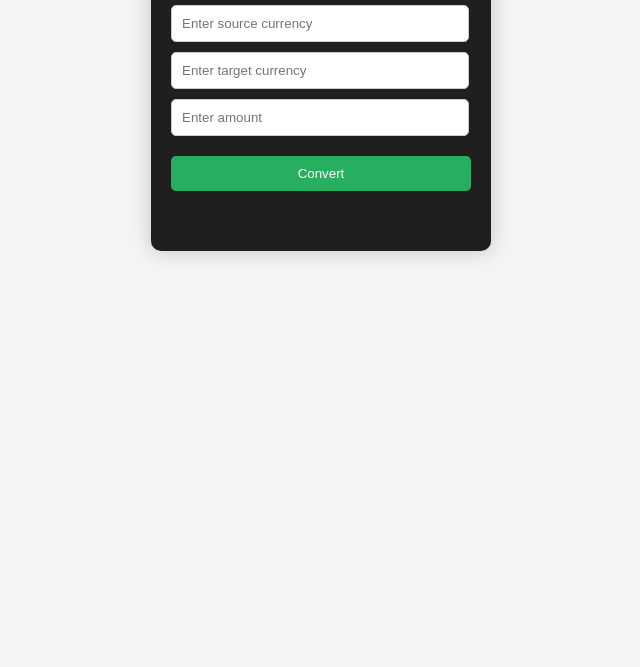
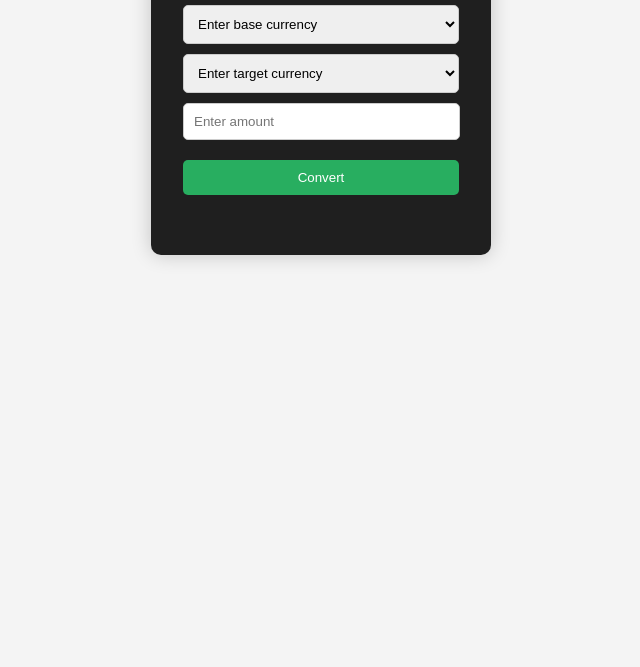
Before and after one commit to Orisakwe-Nwokocha/CurrencyConverter, a plain HTML site: page C19CurrencyConverterApp/index.html in a window 1280 px wide. Shown: the part 133-800 px from the top of the page, without its empty margins (319-959 px from the left). Drawn offline with Linux system fonts and the light colour scheme.

Commit message:
completed currency exchange app

```diff
--- a/C19CurrencyConverterApp/app.js
+++ b/C19CurrencyConverterApp/app.js
@@ -8,23 +8,21 @@ const converter = document.forms["input-form"];
 converter.addEventListener("submit", (event) => {
     event.preventDefault();
 
-    const sourceCurrency = document.getElementsByName("source-currency")[0].value;
-    const targetCurrency = document.getElementsByName("target-currency")[0].value;
-    let amount = parseFloat(document.getElementsByName("amount")[0].value);
-    if (isNaN(amount)) amount = 0.0;
+    const sourceCurrency = document.getElementById("dropdown1").value;
+    const targetCurrency = document.getElementById("dropdown2").value;
+    let amount = parseFloat(document.getElementById("amount").value);
+    if (isNaN(amount) || amount < 0) amount = 0.0;
 
     const URL = `${API_URL}/${API_KEY}/latest/${sourceCurrency}`;
-
     console.log(URL);
     convertCurrency(URL, targetCurrency, amount);
-
 });
 
 
 function extract(exchangeRates, targetCurrency, amount) {
     const value = exchangeRates[targetCurrency];
     const result = amount * value;
-    document.getElementById("result").innerText = "Converted value: " + result;
+    document.getElementById("result").innerText = `Converted value: ${targetCurrency}` + result;
 }
 
 const convertCurrency = (url, targetCurrency, amount) => {
--- a/C19CurrencyConverterApp/index.html
+++ b/C19CurrencyConverterApp/index.html
@@ -9,21 +9,131 @@
 </head>
 <body>
 <div class="container">
-    <h2>Currency Converter Form</h2>
+    <h2>Currency Converter</h2>
 
     <form id="input-form">
+        <label for="dropdown1">
+            <select id="dropdown1" name="base-currency" class="currency" required>
+                <option disabled selected value>Enter base currency</option>
+                <option value="USD">USD</option>
+                <option value="AED">AED</option>
+                <option value="ARS">ARS</option>
+                <option value="AUD">AUD</option>
+                <option value="BGN">BGN</option>
+                <option value="BRL">BRL</option>
+                <option value="BSD">BSD</option>
+                <option value="CAD">CAD</option>
+                <option value="CHF">CHF</option>
+                <option value="CLP">CLP</option>
+                <option value="CNY">CNY</option>
+                <option value="COP">COP</option>
+                <option value="CZK">CZK</option>
+                <option value="DKK">DKK</option>
+                <option value="DOP">DOP</option>
+                <option value="EGP">EGP</option>
+                <option value="EUR">EUR</option>
+                <option value="FJD">FJD</option>
+                <option value="GBP">GBP</option>
+                <option value="GTQ">GTQ</option>
+                <option value="HKD">HKD</option>
+                <option value="HRK">HRK</option>
+                <option value="HUF">HUF</option>
+                <option value="IDR">IDR</option>
+                <option value="ILS">ILS</option>
+                <option value="INR">INR</option>
+                <option value="ISK">ISK</option>
+                <option value="JPY">JPY</option>
+                <option value="KRW">KRW</option>
+                <option value="KZT">KZT</option>
+                <option value="MVR">MVR</option>
+                <option value="MXN">MXN</option>
+                <option value="MYR">MYR</option>
+                <option value="NGN">NGN</option>
+                <option value="NOK">NOK</option>
+                <option value="NZD">NZD</option>
+                <option value="PAB">PAB</option>
+                <option value="PEN">PEN</option>
+                <option value="PHP">PHP</option>
+                <option value="PKR">PKR</option>
+                <option value="PLN">PLN</option>
+                <option value="PYG">PYG</option>
+                <option value="RON">RON</option>
+                <option value="RUB">RUB</option>
+                <option value="SAR">SAR</option>
+                <option value="SEK">SEK</option>
+                <option value="SGD">SGD</option>
+                <option value="THB">THB</option>
+                <option value="TRY">TRY</option>
+                <option value="TWD">TWD</option>
+                <option value="UAH">UAH</option>
+                <option value="UYU">UYU</option>
+                <option value="ZAR">ZAR</option>
+            </select>
+        </label>
+
+        <label for="dropdown2">
+            <select id="dropdown2" name="base-currency" class="currency" required>
+                <option disabled selected value>Enter target currency</option>
+                <option value="USD">USD</option>
+                <option value="AED">AED</option>
+                <option value="ARS">ARS</option>
+                <option value="AUD">AUD</option>
+                <option value="BGN">BGN</option>
+                <option value="BRL">BRL</option>
+                <option value="BSD">BSD</option>
+                <option value="CAD">CAD</option>
+                <option value="CHF">CHF</option>
+                <option value="CLP">CLP</option>
+                <option value="CNY">CNY</option>
+                <option value="COP">COP</option>
+                <option value="CZK">CZK</option>
+                <option value="DKK">DKK</option>
+                <option value="DOP">DOP</option>
+                <option value="EGP">EGP</option>
+                <option value="EUR">EUR</option>
+                <option value="FJD">FJD</option>
+                <option value="GBP">GBP</option>
+                <option value="GTQ">GTQ</option>
+                <option value="HKD">HKD</option>
+                <option value="HRK">HRK</option>
+                <option value="HUF">HUF</option>
+                <option value="IDR">IDR</option>
+                <option value="ILS">ILS</option>
+                <option value="INR">INR</option>
+                <option value="ISK">ISK</option>
+                <option value="JPY">JPY</option>
+                <option value="KRW">KRW</option>
+                <option value="KZT">KZT</option>
+                <option value="MVR">MVR</option>
+                <option value="MXN">MXN</option>
+                <option value="MYR">MYR</option>
+                <option value="NGN">NGN</option>
+                <option value="NOK">NOK</option>
+                <option value="NZD">NZD</option>
+                <option value="PAB">PAB</option>
+                <option value="PEN">PEN</option>
+                <option value="PHP">PHP</option>
+                <option value="PKR">PKR</option>
+                <option value="PLN">PLN</option>
+                <option value="PYG">PYG</option>
+                <option value="RON">RON</option>
+                <option value="RUB">RUB</option>
+                <option value="SAR">SAR</option>
+                <option value="SEK">SEK</option>
+                <option value="SGD">SGD</option>
+                <option value="THB">THB</option>
+                <option value="TRY">TRY</option>
+                <option value="TWD">TWD</option>
+                <option value="UAH">UAH</option>
+                <option value="UYU">UYU</option>
+                <option value="ZAR">ZAR</option>
+            </select>
+        </label>
+
         <label>
-            <input class="currency" type="text" name="source-currency" placeholder="Enter source currency" required>
+            <input id="amount" class="currency" type="text" name="amount" placeholder="Enter amount" required>
         </label>
-        <br>
-        <label>
-            <input class="currency" type="text" name="target-currency" placeholder="Enter target currency" required>
-        </label>
-        <br>
-        <label>
-            <input class="currency" type="text" name="amount" placeholder="Enter amount" required>
-        </label>
-        <br>
+
         <input class="submit" type="submit" name="submit" value="Convert">
     </form>
 
--- a/C19CurrencyConverterApp/style.css
+++ b/C19CurrencyConverterApp/style.css
@@ -1,7 +1,6 @@
 body {
     font-family: Arial, sans-serif;
     background-color: #f4f4f4;
-    /*text-align: center;*/
 }
 
 .container {
@@ -11,10 +10,14 @@ body {
     border-radius: 10px;
     background-color: #1f1f1f;
     box-shadow: 0 0 20px rgba(0, 0, 0, 0.2);
+    justify-content: center;
+    align-items: center;
+
 }
 
 h2 {
     color: #ffffff;
+    text-align: center;
 }
 
 .currency {
@@ -23,12 +26,18 @@ h2 {
     margin-bottom: 10px;
     border: 1px solid #ccc;
     border-radius: 5px;
+    margin-left: 12px;
+}
+
+#amount {
+    width: 85%;
 }
 
 .submit {
-    width: 100%;
+    width: 92%;
     padding: 10px;
     margin-top: 10px;
+    margin-left: 12px;
     background-color: #28ae60;
     color: #fff;
     border: none;
```
